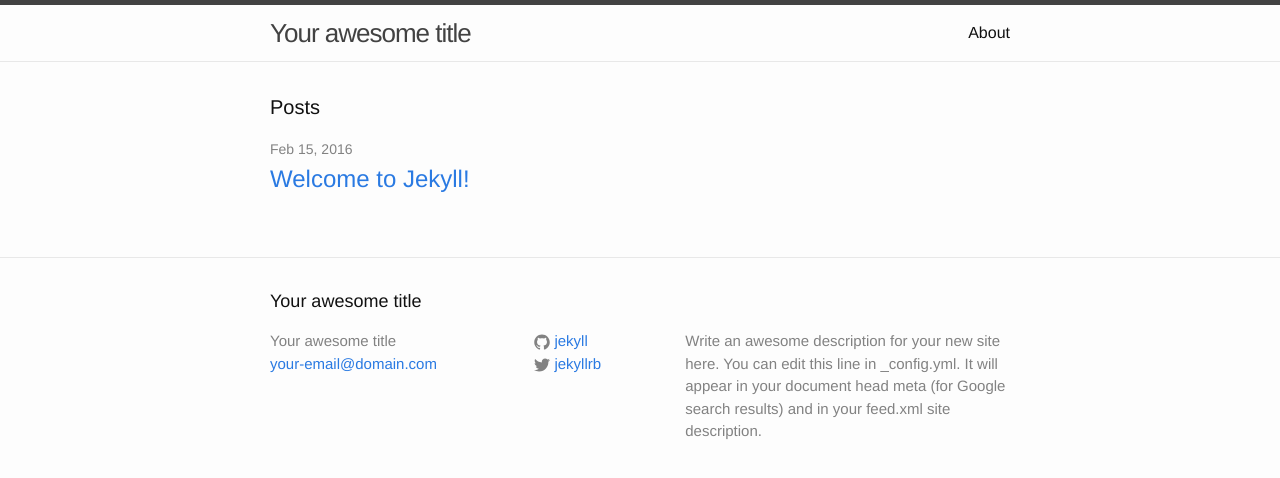
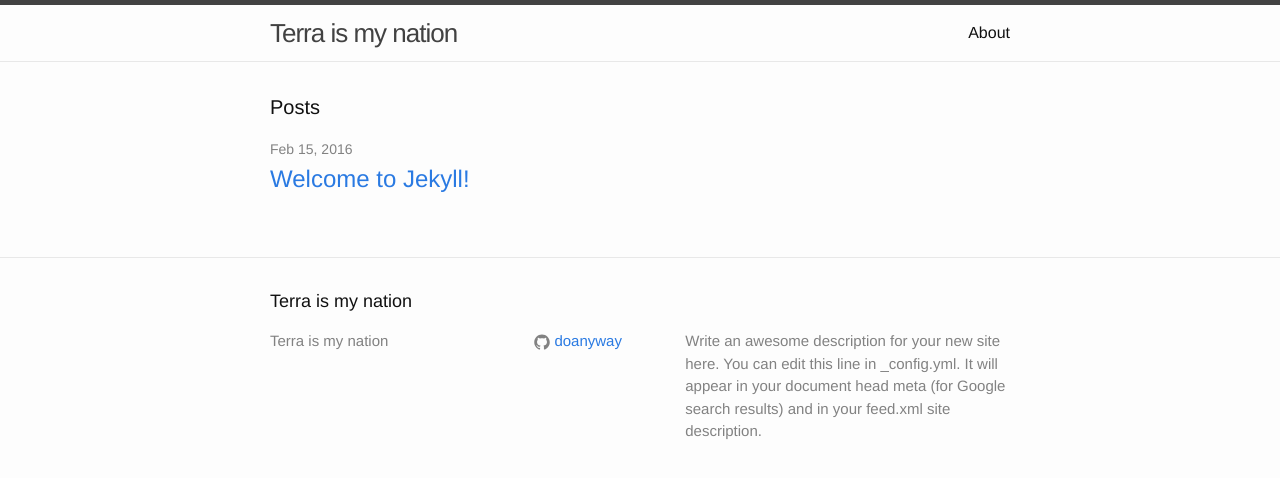
Before and after one commit to doanyway/doanyway.github.io, a Jekyll site: the page built from index.html, in a window 1280 px wide. Shown: the top 478 px of the page. Built offline with Jekyll 4.4.1, drawn with Linux system fonts in a browser that asks for light colours.

Commit message:
better title

```diff
--- a/_config.yml
+++ b/_config.yml
@@ -6,16 +6,14 @@
 # 'jekyll serve'. If you change this file, please restart the server process.
 
 # Site settings
-title: Your awesome title
-email: your-email@domain.com
+title: Terra is my nation
 description: > # this means to ignore newlines until "baseurl:"
   Write an awesome description for your new site here. You can edit this
   line in _config.yml. It will appear in your document head meta (for
   Google search results) and in your feed.xml site description.
 baseurl: "" # the subpath of your site, e.g. /blog
 url: "http://yourdomain.com" # the base hostname & protocol for your site
-twitter_username: jekyllrb
-github_username:  jekyll
+github_username:  doanyway
 
 # Build settings
 markdown: kramdown
```
